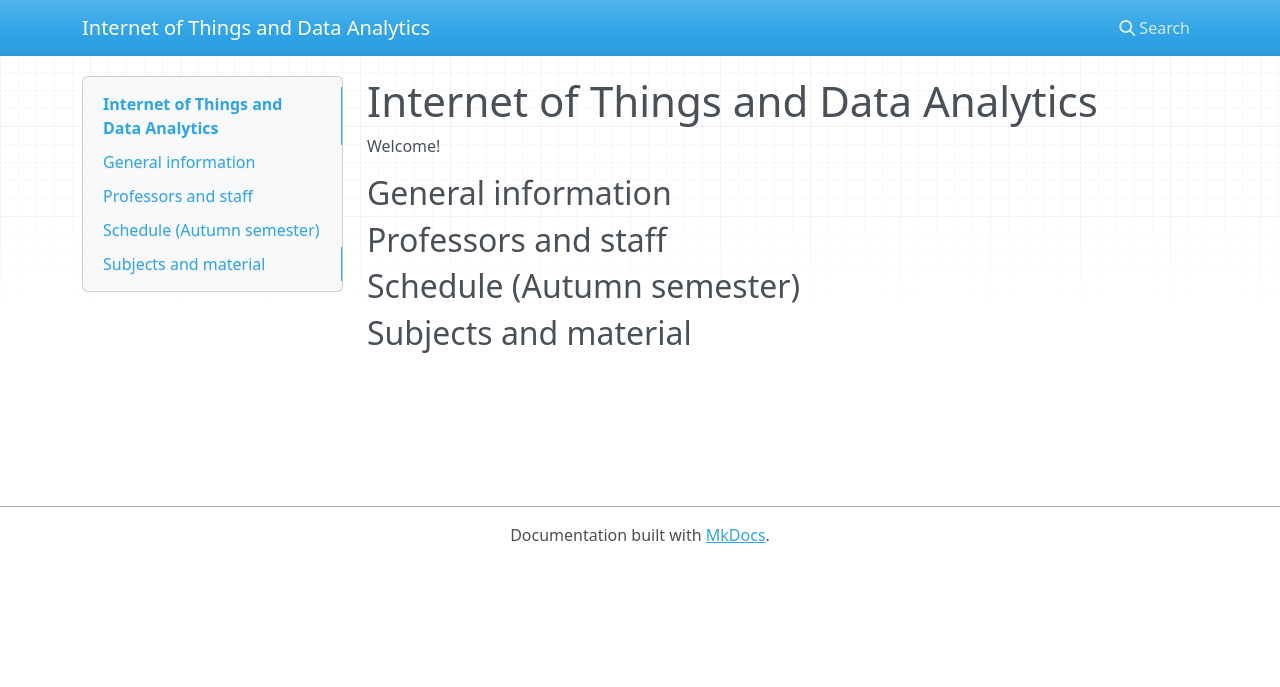
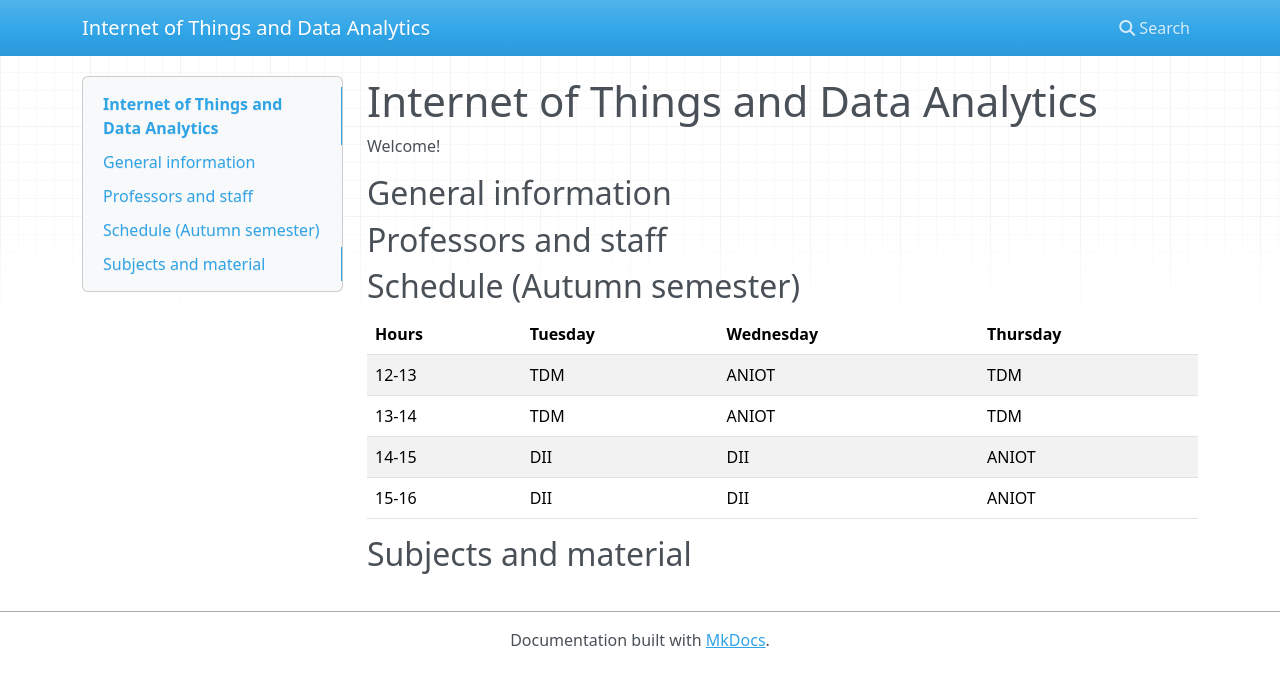
Before and after one commit to iot-da/iot-da.github.io, an MkDocs documentation site: the page built from docs/index.md, in a window 1280 px wide. Shown: the top 687 px of the page. Built offline with MkDocs 1.6.1, drawn with Linux system fonts in a browser that asks for light colours; nearby versions of some CDN libraries.

Commit message:
First mkdocs commit

```diff
--- a/docs/index.md
+++ b/docs/index.md
@@ -8,4 +8,11 @@ Welcome!
 
 ## Schedule (Autumn semester)
 
+| Hours | Tuesday | Wednesday | Thursday |
+|-------|---------|-----------|----------|
+| 12-13 | TDM     | ANIOT     | TDM      |
+| 13-14 | TDM     | ANIOT     | TDM      |
+| 14-15 | DII     | DII       | ANIOT    |
+| 15-16 | DII     | DII       | ANIOT    |
+
 ## Subjects and material
```
Also changed, not shown: site/index.html, site/search/search_index.json, 1 other file.
